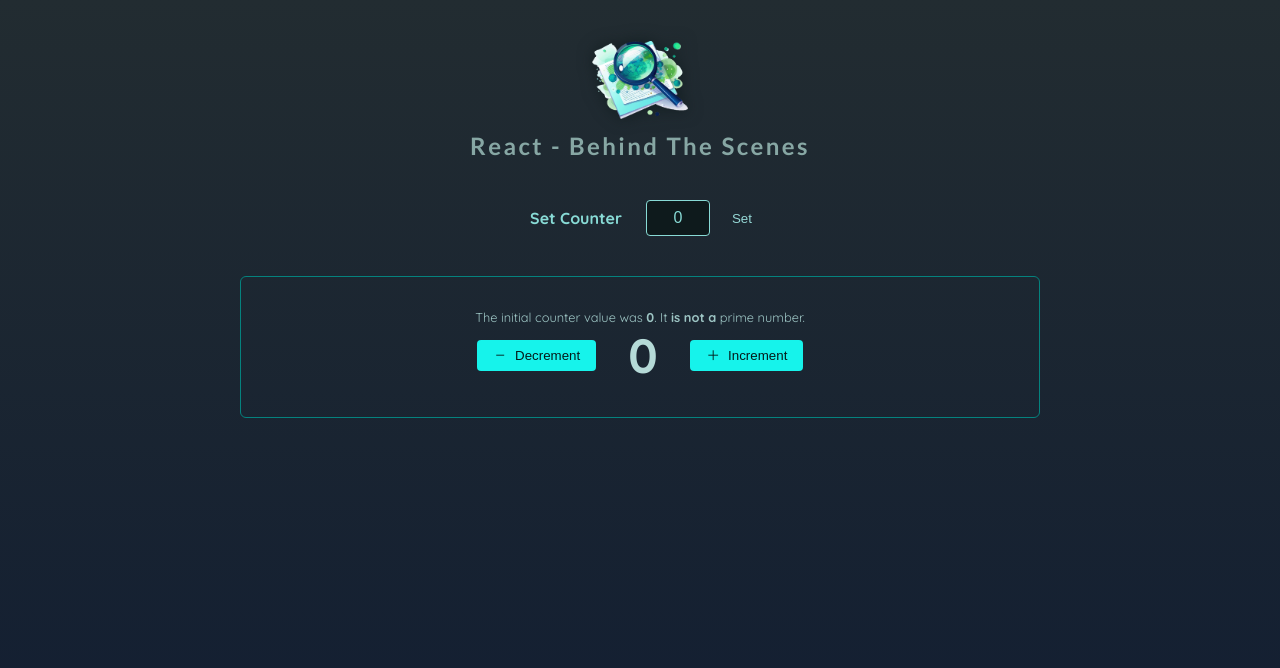
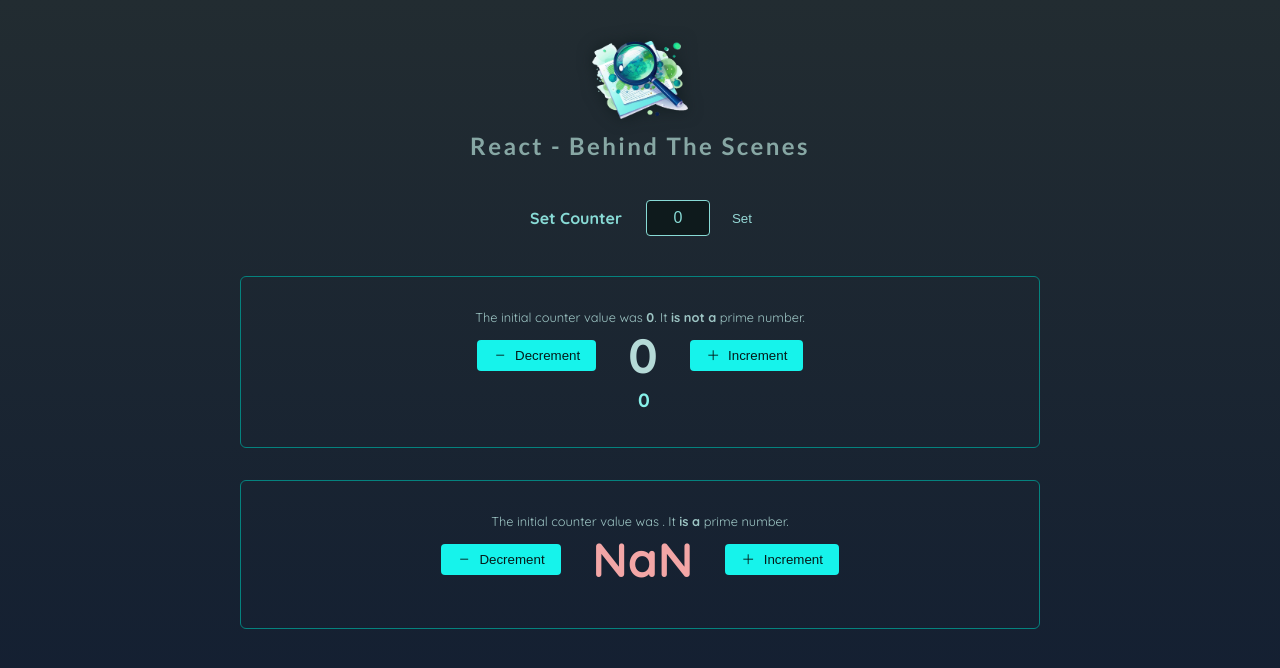
Before and after one commit to shubhjangir/ReactCourse-Section13-behind-the-scene-and-optimization-techniques-, a React (Vite) app: page / in a window 1280 px wide. Shown: the top 668 px of the page. Built offline with nearby package versions, Linux system fonts and the light colour scheme.

Commit message:
when state is manage by keys

```diff
--- a/src/App.jsx
+++ b/src/App.jsx
@@ -17,6 +17,7 @@
       <main>
         <ConfigureCounter onSet={handleSetCount} />
         <Counter initialCount={chosenCount} />
+        <Counter intialCount={0} />
       </main>
     </>
   );
--- a/src/components/Counter/Counter.jsx
+++ b/src/components/Counter/Counter.jsx
@@ -5,7 +5,7 @@
 import PlusIcon from "../UI/Icons/PlusIcon.jsx";
 import CounterOutput from "./CounterOutput.jsx";
 import { log } from "../../log.js";
-
+import CounterHistory from "./CounterHistory.jsx";
 function isPrime(number) {
   log("Calculating if is prime number", 2, "other");
 
@@ -33,21 +33,29 @@
   );
 
   // const [counter, setCounter] = useState(initialCount);
-  const [counterChanges, setCounterChanges] = useState([initialCount]);
+  const [counterChanges, setCounterChanges] = useState([
+    { value: initialCount, id: Math.random() * 1000 },
+  ]);
 
   const currentCounter = counterChanges.reduce(
-    (prevCounter, counterChange) => prevCounter + counterChange,
+    (prevCounter, counterChange) => prevCounter + counterChange.value,
     0
   );
 
   const handleDecrement = useCallback(function handleDecrement() {
     // setCounter((prevCounter) => prevCounter - 1);
-    setCounterChanges((prevCounterChanges) => [-1, ...prevCounterChanges]);
+    setCounterChanges((prevCounterChanges) => [
+      { value: -1, id: Math.random() * 1000 },
+      ...prevCounterChanges,
+    ]);
   }, []);
 
   const handleIncrement = useCallback(function handleIncrement() {
     // setCounter((prevCounter) => prevCounter + 1);
-    setCounterChanges((prevCounterChanges) => [1, ...prevCounterChanges]);
+    setCounterChanges((prevCounterChanges) => [
+      { value: 1, id: Math.random() * 1000 },
+      ...prevCounterChanges,
+    ]);
   }, []);
 
   return (
@@ -65,6 +73,7 @@
           Increment
         </IconButton>
       </p>
+      <CounterHistory history={counterChanges} />
     </section>
   );
 });
--- a/src/components/Counter/CounterHistory.jsx
+++ b/src/components/Counter/CounterHistory.jsx
@@ -1,9 +1,9 @@
-import { useState } from 'react';
+import { useState } from "react";
 
-import { log } from '../../log.js';
+import { log } from "../../log.js";
 
 function HistoryItem({ count }) {
-  log('<HistoryItem /> rendered', 3);
+  log("<HistoryItem /> rendered", 3);
 
   const [selected, setSelected] = useState(false);
 
@@ -12,20 +12,28 @@
   }
 
   return (
-    <li onClick={handleClick} className={selected ? 'selected' : undefined}>
+    <li onClick={handleClick} className={selected ? "selected" : undefined}>
       {count}
     </li>
   );
 }
 
 export default function CounterHistory({ history }) {
-  log('<CounterHistory /> rendered', 2);
+  log("<CounterHistory /> rendered", 2);
 
   return (
     <ol>
+      {history.map((count) => (
+        <HistoryItem key={count.id} count={count.value} />
+      ))}
+    </ol>
+  );
+}
+
+/*
+<ol>
       {history.map((count, index) => (
         <HistoryItem key={index} count={count} />
       ))}
     </ol>
-  );
-}
+*/
```
